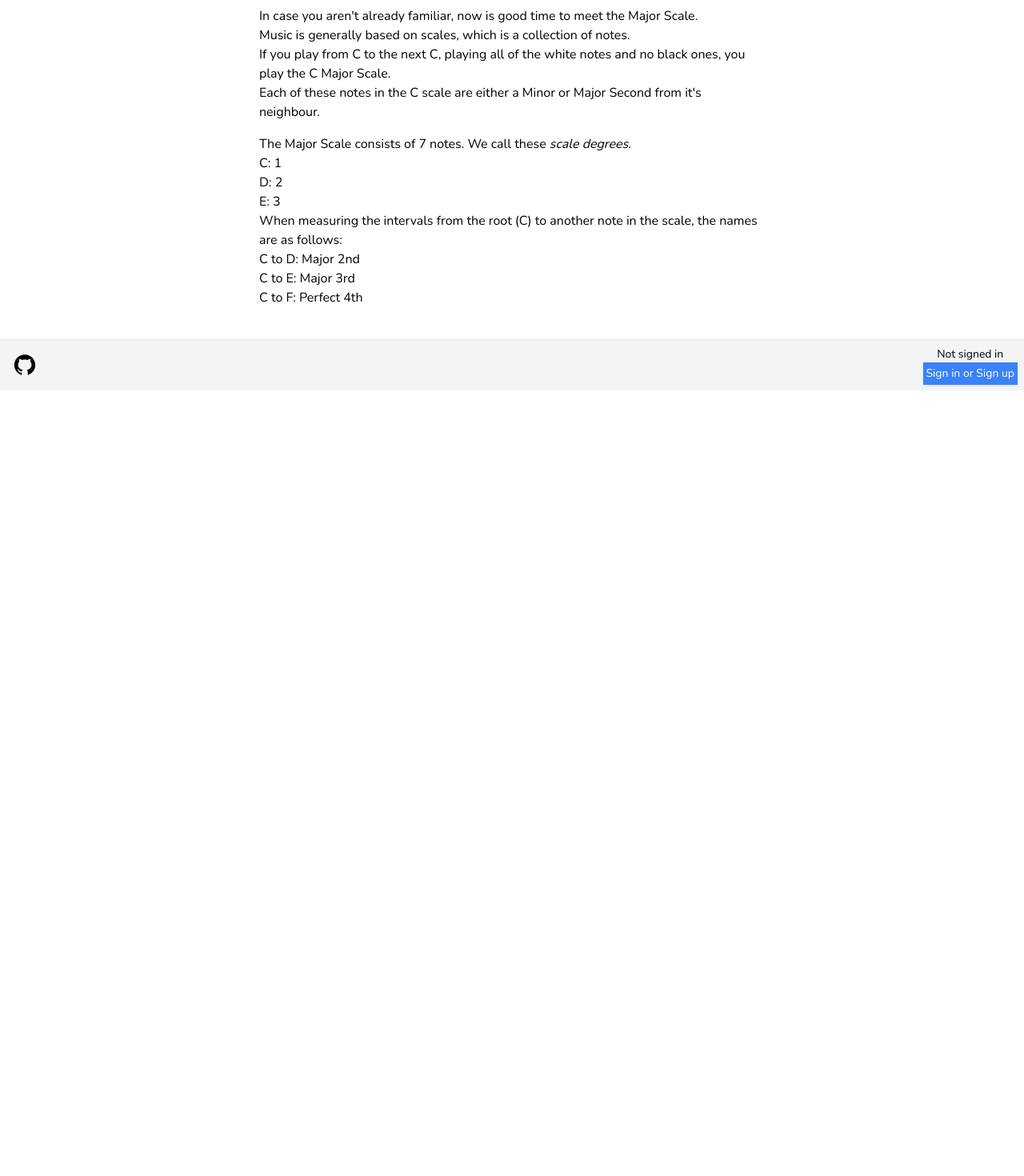
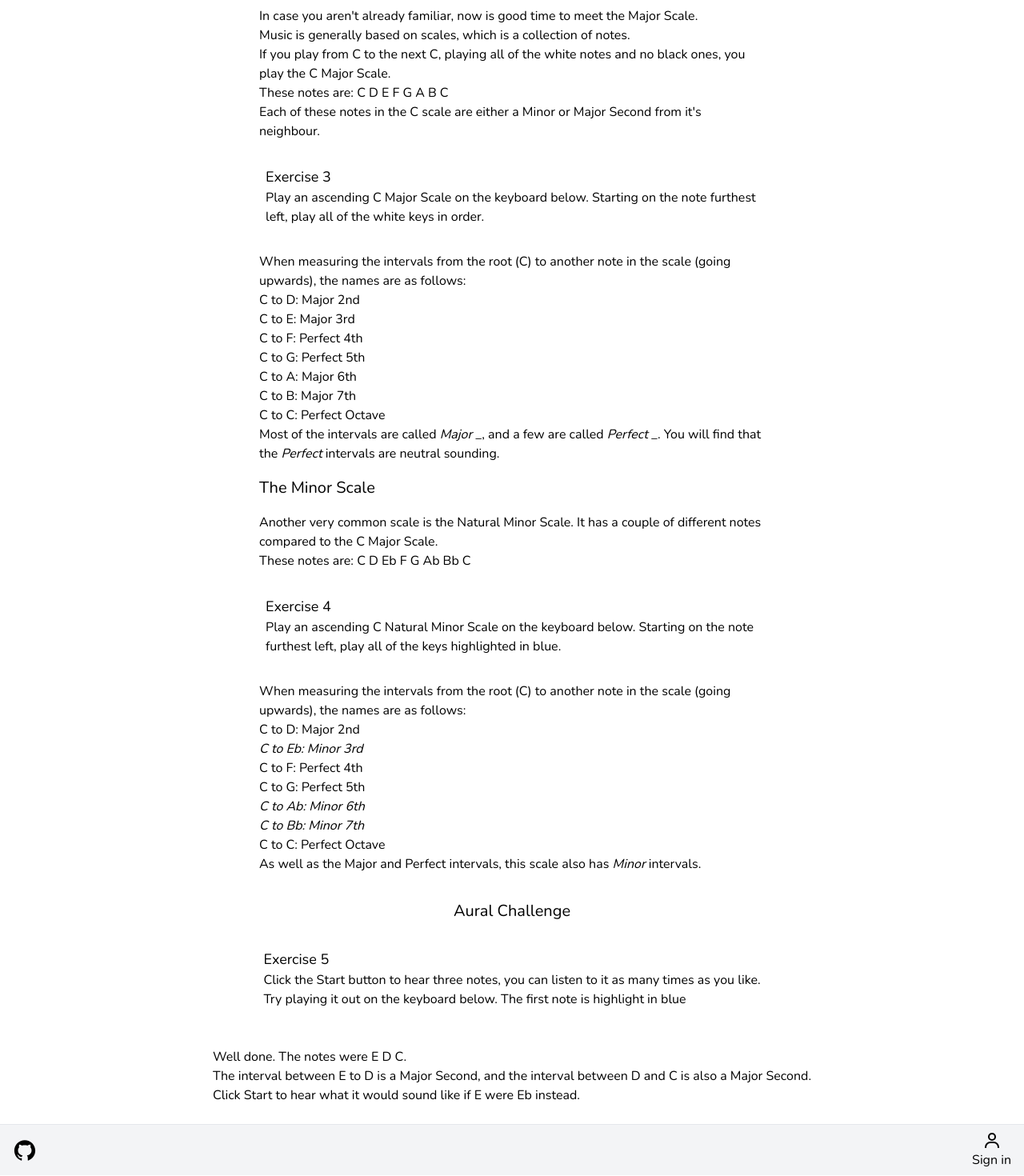
Before and after one commit to danmolloy/music-ed, a Next.js app: page /introduction in a window 1280 px wide. Shown: the part 710-2180 px from the top of the page at 80% size. Before the commit the page ends 1198 px from the top, so only its background shows below. Built offline with nearby package versions, Linux system fonts and the light colour scheme; no server answers; a web font is replaced by a local one.

Commit message:
mobile view

```diff
--- a/components/layout.js
+++ b/components/layout.js
@@ -4,6 +4,7 @@ import { useSession, signIn, signOut } from "next-auth/react"
 import Menu from './menu'
 import { AiFillGithub } from 'react-icons/ai'
 import { useState } from 'react'
+import { BiUser } from 'react-icons/bi'
 
 export default function Layout({ children }) {
   const [showMenu, setShowMenu] = useState(false)
@@ -26,14 +27,18 @@ export default function Layout({ children }) {
           <AiFillGithub />
         </a>
       {session
-      ? <div className='signin-info'>
-        Signed in as {session.user.name} <br />
-        <button onClick={() => signOut()} className='text-sm shadow p-1 text-white bg-blue-500 hover:bg-blue-400 active:bg-blue-500'>Sign out</button>
-      </div>
-      :<div className='signin-info'>
-        <p className='text-sm'>Not signed in </p>
-        <button onClick={() => signIn()} className='text-sm shadow p-1 text-white bg-blue-500 hover:bg-blue-400 active:bg-blue-500'>Sign in or Sign up</button>
-      </div>}
+      ? <button onClick={() => signOut()} className='signin-info'>
+        <div className='user-icon'>
+          <BiUser />
+        </div>
+        <p>Signed in as {session.user.name}</p>
+      </button>
+      :<button onClick={() => signIn()} className='signin-info'>
+        <div className='user-icon'>
+          <BiUser />
+        </div>
+        <p>Sign in</p>
+      </button>}
 
       </div>
     </div>
--- a/pages/introduction.js
+++ b/pages/introduction.js
@@ -29,26 +29,61 @@ export default function Introduction() {
             <p>In case you aren&apos;t already familiar, now is good time to meet the Major Scale.</p>
             <p>Music is generally based on scales, which is a collection of notes.</p>
             <p>If you play from C to the next C, playing all of the white notes and no black ones, you play the C Major Scale.</p>
+            <p>These notes are: C D E F G A B C</p>
             <p>Each of these notes in the C scale are either a Minor or Major Second from it&apos;s neighbour.</p>
           </div>
+          <div className="my-8 mx-2">
+            <h3>Exercise 3</h3>
+            <p>Play an ascending C Major Scale on the keyboard below. Starting on the note furthest left, play all of the white keys in order.</p>
+          </div>
           <div className="my-4">
-            <p>The Major Scale consists of 7 notes. We call these <i>scale degrees</i>.</p>
-            <ul>
-              <li>C: 1</li>
-              <li>D: 2</li>
-              <li>E: 3</li>
-            </ul>
-            <p>When measuring the intervals from the root (C) to another note in the scale, the names are as follows:</p>
+            <p>When measuring the intervals from the root (C) to another note in the scale (going upwards), the names are as follows:</p>
             <ul>
               <li>C to D: Major 2nd</li>
               <li>C to E: Major 3rd</li>
               <li>C to F: Perfect 4th</li>
+              <li>C to G: Perfect 5th</li>
+              <li>C to A: Major 6th</li>
+              <li>C to B: Major 7th</li>
+              <li>C to C: Perfect Octave</li>
             </ul>
+            <p>Most of the intervals are called <i>Major _</i>, and a few are called <i>Perfect _</i>. You will find that the <i>Perfect</i> intervals are neutral sounding.</p>
           </div>
         </div>
-
-
+        <h2>The Minor Scale</h2>
+        <div className="my-4">
+        <p>Another very common scale is the Natural Minor Scale. It has a couple of different notes compared to the C Major Scale.</p>
+        <p>These notes are: C D Eb F G Ab Bb C</p>
+        </div>
+        <div className="my-8 mx-2">
+            <h3>Exercise 4</h3>
+            <p>Play an ascending C Natural Minor Scale on the keyboard below. Starting on the note furthest left, play all of the keys highlighted in blue.</p>
+          </div>
+        <div className="my-4">
+            <p>When measuring the intervals from the root (C) to another note in the scale (going upwards), the names are as follows:</p>
+            <ul>
+              <li>C to D: Major 2nd</li>
+              <li><i>C to Eb: Minor 3rd</i></li>
+              <li>C to F: Perfect 4th</li>
+              <li>C to G: Perfect 5th</li>
+              <li><i>C to Ab: Minor 6th</i></li>
+              <li><i>C to Bb: Minor 7th</i></li>
+              <li>C to C: Perfect Octave</li>
+            </ul>
+            <p>As well as the Major and Perfect intervals, this scale also has <i>Minor</i> intervals.</p>
+          </div>
       </div>
+      <h2>Aural Challenge</h2>
+        <div className="my-8 mx-2">
+          <h3>Exercise 5</h3>
+          <p>Click the Start button to hear three notes, you can listen to it as many times as you like.</p>
+          <p>Try playing it out on the keyboard below. The first note is highlight in blue</p>
+        </div>
+        <div className="my-4">
+          <p>Well done. The notes were E D C.</p>
+          <p>The interval between E to D is a Major Second, and the interval between D and C is also a Major Second.</p>
+          <p>Click Start to hear what it would sound like if E were Eb instead.</p>
+        </div>
     </Layout>
   )
 }
--- /dev/null
+++ b/pages/login.js
@@ -0,0 +1,49 @@
+import { useState } from 'react'
+import Router from 'next/router'
+//import { useUser } from '../lib/hooks'
+import Layout from '../components/layout'
+import Form from '../components/form'
+
+const Login = () => {
+  //useUser({ redirectTo: '/', redirectIfFound: true })
+
+  const [errorMsg, setErrorMsg] = useState('')
+
+  async function handleSubmit(e) {
+    e.preventDefault()
+
+    if (errorMsg) setErrorMsg('')
+
+    const body = {
+      username: e.currentTarget.username.value,
+      password: e.currentTarget.password.value,
+    }
+
+    /* try {
+      const res = await fetch('/api/login', {
+        method: 'POST',
+        headers: { 'Content-Type': 'application/json' },
+        body: JSON.stringify(body),
+      })
+      if (res.status === 200) {
+        Router.push('/')
+      } else {
+        throw new Error(await res.text())
+      }
+    } catch (error) {
+      console.error('An unexpected error happened occurred:', error)
+      setErrorMsg(error.message)
+    } */
+  }
+
+  return (
+    <Layout>
+      <div className="login">
+
+        <Form isLogin errorMessage={errorMsg} onSubmit={handleSubmit} />
+      </div>
+    </Layout>
+  )
+}
+
+export default Login
--- a/styles/globals.css
+++ b/styles/globals.css
@@ -21,14 +21,17 @@
   }
 
   .footer {
-    @apply h-16 bg-gray-100 border-t flex flex-row justify-between
+    @apply h-16 bg-gray-100 border-t flex flex-row justify-between items-center
 
   }
   .github-link {
     @apply  text-3xl m-2 p-2 rounded-full hover:bg-gray-200 active:bg-gray-100
   }
+  .user-icon {
+    @apply  text-2xl rounded-full
+  }
   .signin-info {
-    @apply m-2 text-center
+    @apply text-center m-2 p-2 hover:bg-gray-200 active:bg-gray-100 flex flex-col items-center rounded
   }
 
   /* Home */
@@ -54,16 +57,16 @@
 
   /* Piano */
   .white-key {
-    @apply border h-32 w-10 flex flex-col items-center justify-end rounded bg-slate-50 shadow-md hover:bg-slate-100 active:bg-slate-200
+    @apply border h-32 w-6 sm:w-10 flex flex-col items-center justify-end rounded bg-slate-50 shadow-md hover:bg-slate-100 active:bg-slate-200
   }
   .black-key {
-    @apply border bg-black hover:bg-gray-900 active:bg-gray-800 w-10 h-20 -mx-5 z-10 text-white flex flex-col items-center justify-end rounded shadow
+    @apply border bg-black hover:bg-gray-900 active:bg-gray-800 w-6 sm:w-10 h-20 -mx-3 sm:-mx-5 z-10 text-white flex flex-col items-center justify-end rounded
   }
   .piano-keyboard {
     @apply flex flex-row self-center
   }
   .piano {
-    @apply border flex flex-col p-2 h-48 m-4 justify-between rounded-lg bg-red-500 shadow-md w-fit
+    @apply border flex flex-col p-2 h-48 sm:m-4 justify-between rounded-lg bg-red-500 shadow-md w-fit
   }
   .piano-btn {
     @apply shadow self-end p-1 m-1 rounded bg-blue-500 hover:bg-blue-400 active:bg-blue-300 text-white
@@ -134,4 +137,5 @@
 
 .children-div {
   min-height: calc(100vh - 8rem);
+  overflow: scroll;
 }
```
